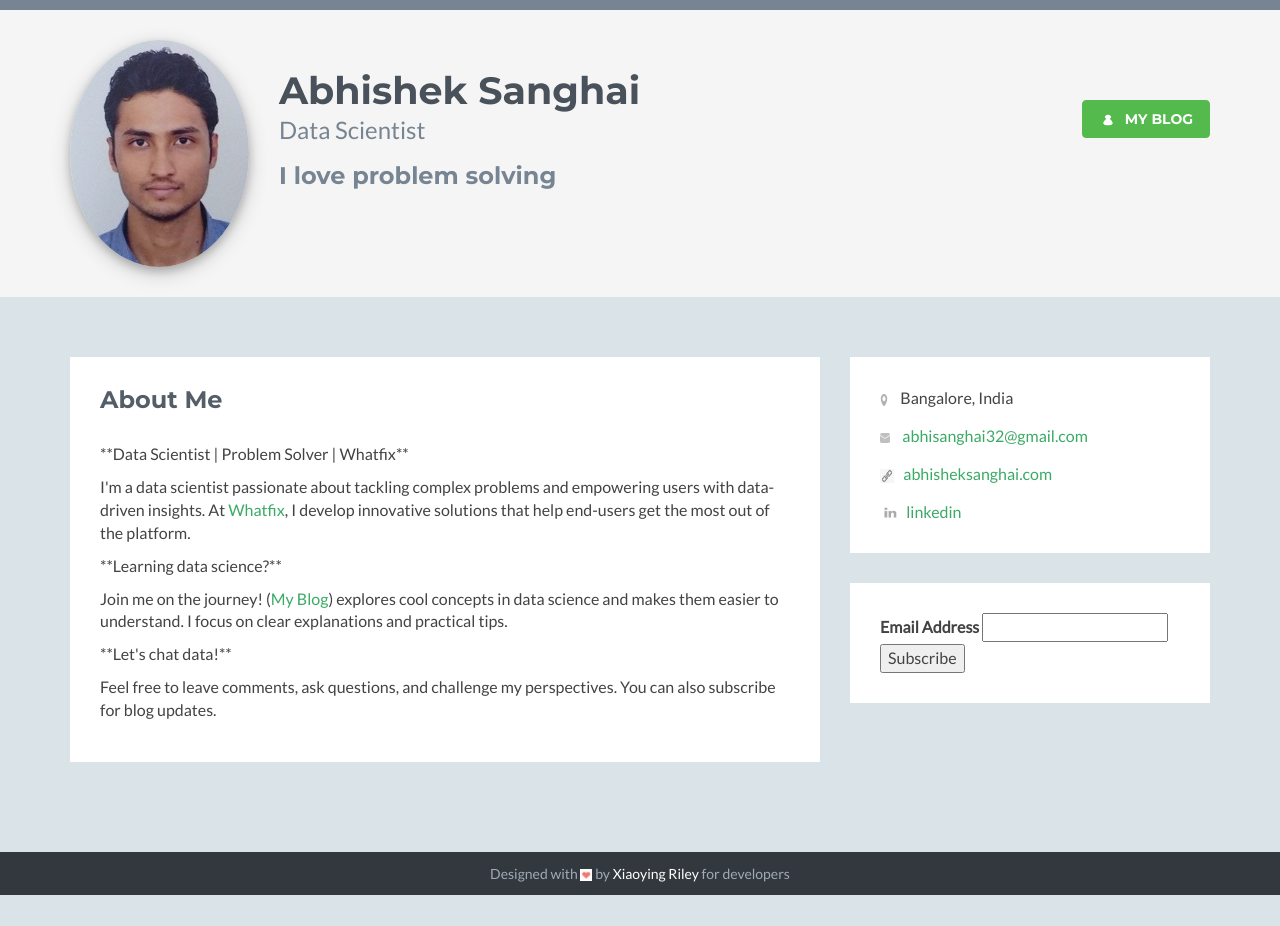
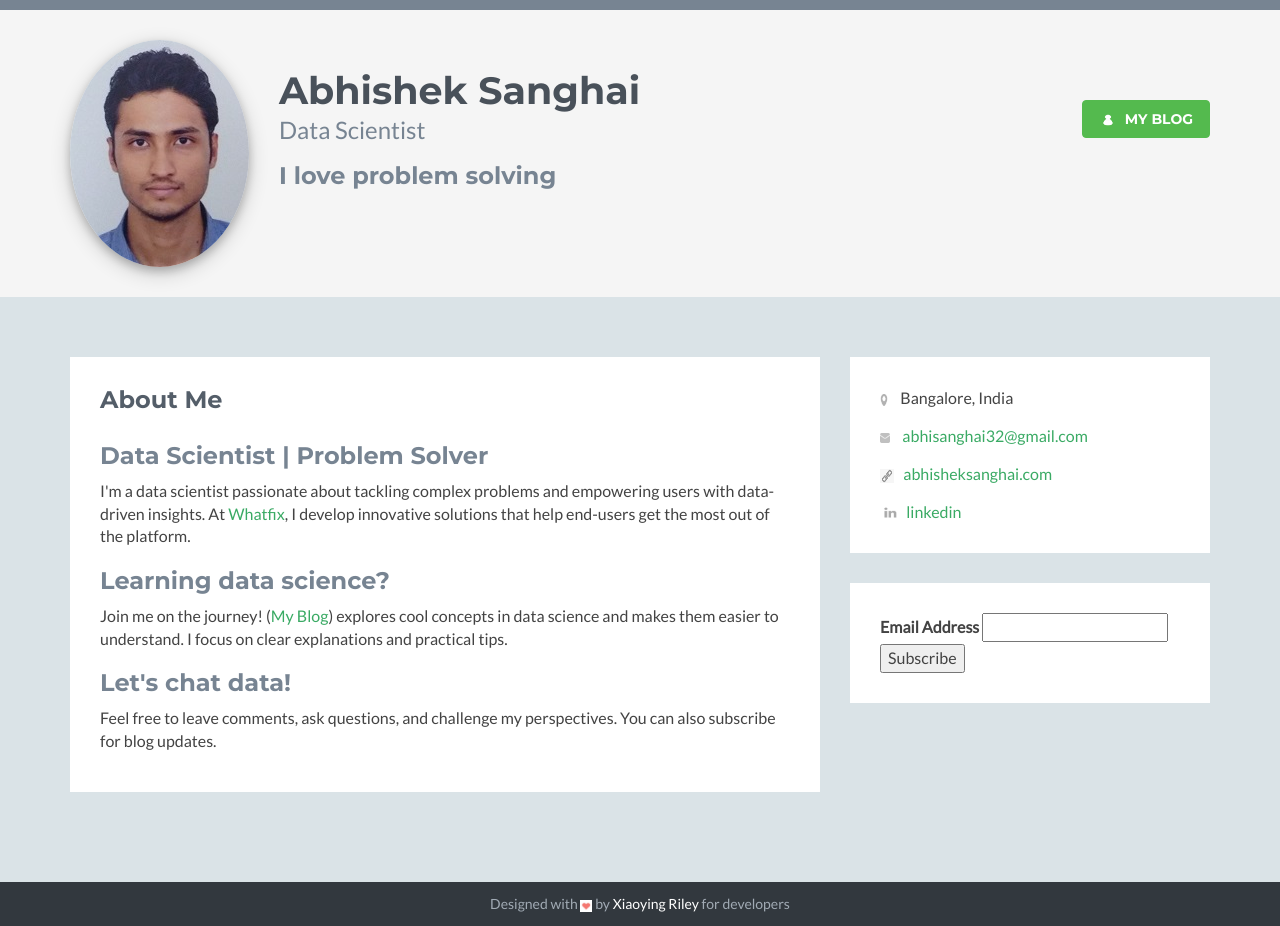
Before and after one commit to abhisheksanghai/abhisheksanghai.github.io, a Jekyll site: the page built from index.html, in a window 1280 px wide. Built offline with Jekyll 4.4.1, drawn with Linux system fonts in a browser that asks for light colours; before the commit the page ends 900 px from its top, so only the background shows below that.

Commit message:
Update index.html
fixing format

```diff
--- a/index.html
+++ b/index.html
@@ -23,18 +23,18 @@ title: Abhishek Sanghai | Blog
                         <h2 class="heading">About Me</h2>
                         <div class="content">
 
-				<p>**Data Scientist | Problem Solver | Whatfix**</p>
+				<h3>Data Scientist | Problem Solver </h3>
 
 				<p>I'm a data scientist passionate about tackling complex problems and empowering users with data-driven insights.
 					At <a href="https://www.linkedin.com/company/whatfix">Whatfix</a>, I develop innovative solutions that help
 					end-users get the most out of the platform. </p>
 
-				<p>**Learning data science?** </p>
+				<h3>Learning data science? </h3>
 
 				<p>Join me on the journey! (<a href="/datascience">My Blog</a>) explores cool concepts in data science and makes them
 					easier to understand. I focus on clear explanations and practical tips. </p>
 
-				<p>**Let's chat data!** </p>
+				<h3>Let's chat data! </h3>
 
 				<p>Feel free to leave comments, ask questions, and challenge my perspectives. You can also subscribe for blog updates.</p>
 
```
